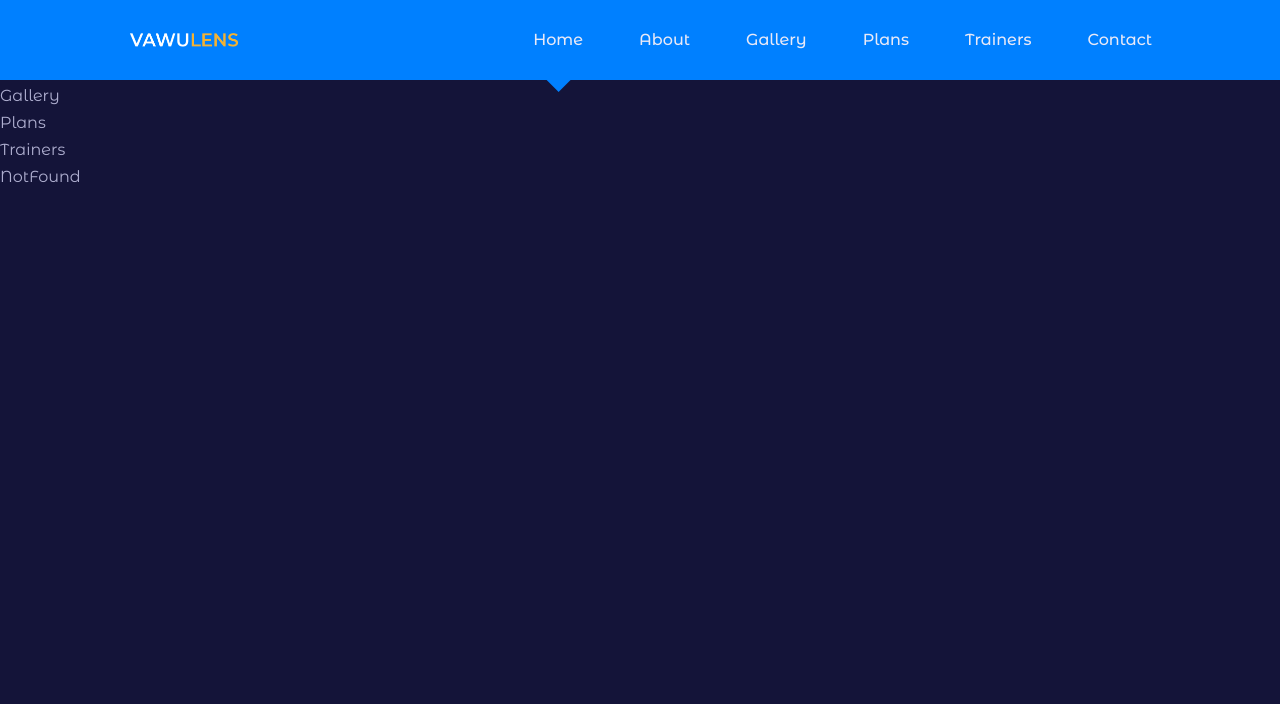
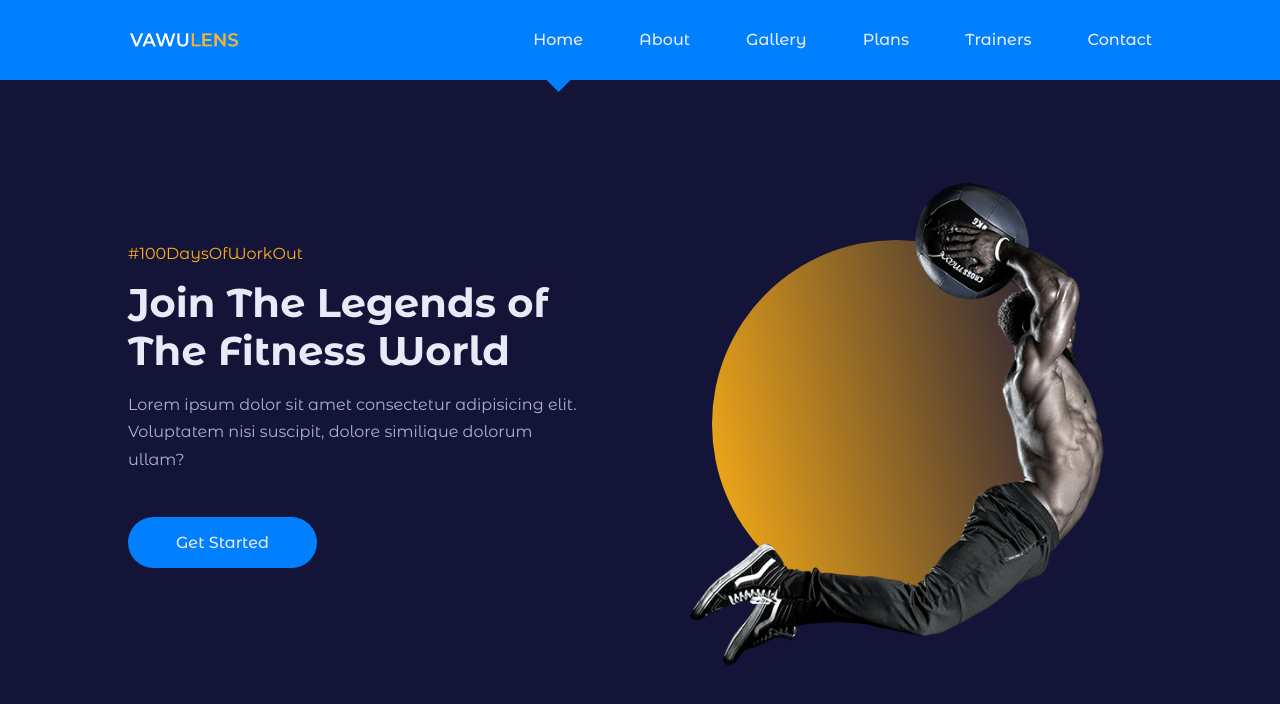
Before and after one commit to JoeTechx/gymlens, a React (Create React App) app: page / in a window 1280 px wide. Shown: the top 704 px of the page. Built offline with nearby package versions, Linux system fonts and the light colour scheme.

Commit message:
Created and Completed MainHeader

```diff
--- a/src/App.jsx
+++ b/src/App.jsx
@@ -14,13 +14,15 @@ const App = () => {
   return (
     <BrowserRouter>
     <Navbar/>
-      <Home/>
-      <About/>
-      <Contact/>
-      <Gallery/>
-      <Plans/>
-      <Trainers/>
-      <NotFound/>
+      <Routes>
+        <Route index element={<Home/>}/>
+        <Route path="about" element={<About/>}/>
+        <Route path="contact" element={<Contact/>}/>
+        <Route path="gallery" element={<Gallery/>}/>
+        <Route path="plans" element={<Plans/>}/>
+        <Route path="trainers" element={<Trainers/>}/>
+        <Route path="*" element={<NotFound/>}/>
+      </Routes>
     </BrowserRouter>
   )
 }
--- /dev/null
+++ b/src/components/MainHeader.jsx
@@ -0,0 +1,27 @@
+import{Link} from 'react-router-dom'
+import Image from "../images/main_header.png"
+const MainHeader = () => {
+  return (
+    <header className="main__header">
+      <div className="container main__header-container">
+        <div className="main__header-left">
+          <h4>#100DaysOfWorkOut</h4>
+          <h1>Join The Legends of The Fitness World</h1>
+          <p>
+            Lorem ipsum dolor sit amet consectetur adipisicing elit. Voluptatem
+            nisi suscipit, dolore similique dolorum ullam?
+          </p>
+          <Link className="btn lg" to="./plans">Get Started</Link>
+        </div>
+        <div className="main__header-right">
+          <div className="main__header-circle"></div>
+          <div className="main__header-image">
+          <img src={Image} alt="Main Header Img" />
+          </div>
+        </div>
+      </div>
+    </header>
+  );
+};
+
+export default MainHeader;
--- a/src/components/Navbar.jsx
+++ b/src/components/Navbar.jsx
@@ -12,7 +12,7 @@ const [isNavShowing, setIsNavShowing] = useState(false);
   return (
     <nav>
         <div className="container nav__container">
-            <Link to="./" className="logo">
+            <Link to="./" className="logo" onClick={() =>setIsNavShowing(false)}>
                 <img src={Logo} alt="Nav Logo" />
             </Link>
     <ul className={`nav__links ${isNavShowing ? "show__nav" : "hide__Nav"}`}>
@@ -20,13 +20,13 @@ const [isNavShowing, setIsNavShowing] = useState(false);
             links.map(({name, path}, index) => {
                 return (
                     <li key={index}>
-                        <NavLink to={path} className={({isActive}) => isActive ? 'active-nav' : ''}>{name}</NavLink>
+                        <NavLink to={path} className={({isActive}) => isActive ? 'active-nav' : ''} onClick={() => setIsNavShowing(prev => !prev)}>{name}</NavLink>
                     </li>
                 )
             })
         }
     </ul>
-    <button className="nav__toggle-btn" onClick={() => setIsNavShowing(!isNavShowing)}>
+    <button className="nav__toggle-btn" onClick={() => setIsNavShowing(prev => !prev)}>
      {
         isNavShowing ? <MdOutlineClose/> : <GoThreeBars/>
      }
--- a/src/index.css
+++ b/src/index.css
@@ -77,3 +77,33 @@ img{
     object-fit: cover;
     width: 100%;
 }
+
+
+
+.btn {
+  color: var(--color-gray-100);
+  width: fit-content;
+  margin: 0 auto;
+  padding: 0.9rem 2rem;
+  border-radius: 1.5rem;
+  background-color: var(--color-primary);
+  font-weight: 500;
+  transition: var(--transition);
+}
+.btn:hover{
+  background-color: var(--color-secondary);
+  color: var(--color-gray-600);
+}
+.btn.lg{
+  padding: 1rem 3rem;
+  border-radius: 2rem;
+}
+
+.btn.sm{
+  padding: 0.4rem 1.2rem;
+  font-size: 0.9rem;
+}
+
+.btn.sm:hover{
+  background-color: var(--color-gray-100);
+}
--- a/src/pages/home/Home.css
+++ b/src/pages/home/Home.css
@@ -0,0 +1,82 @@
+:root {
+    --primary-hue: 210;
+    --gray-hue: 240;
+    --color-primary: hsl(var(--primary-hue), 100%, 50%);
+    --color-primary-variant: hsl(var(--primary-hue), 100%, 65%);
+    --color-secondary: #ffb116;
+    --color-gray-100: hsl(var(--gray-hue), 47%, 94%);
+    --color-gray-200: hsl(var(--gray-hue), 26%, 75%);
+    --color-gray-300: hsl(var(--gray-hue), 24%, 64%);
+    --color-gray-400: hsl(var(--gray-hue), 16%, 41%);
+    --color-gray-500: hsl(var(--gray-hue), 44%, 25%);
+    --color-gray-600: hsl(var(--gray-hue), 48%, 15%);
+
+    --container-width-lg: 80%;
+    --container-width-md: 90%;
+
+    --transition: all 500ms ease;
+    --font-family: "Montserrat Alternates", sans-serif;
+  }
+
+.main__header{
+    width: 100vw;
+    height: calc(100vh - 3rem);
+    display: grid;
+    place-items: center;
+    margin-top: 3rem;
+}
+
+.main__header-container{
+    height: 100%;
+    display: grid;
+    grid-template-columns: 1fr 1fr;
+    align-items: center;
+    justify-content: space-between;
+    gap: 6rem;
+}
+
+.main__header-left{
+    margin-top: -3rem;
+}
+
+.main__header-left h4{
+    margin-bottom: 1rem;
+    color: var(--color-secondary);
+    font-weight: 400;
+}
+
+.main__header-left h1{
+    font-size: 2.5rem;
+}
+.main__header-left p{
+    margin: 1rem 0 3.5rem;
+}
+
+
+.main__header-right{
+    display: grid;
+    place-items: center;
+    position: relative;
+  }
+
+  .main__header-circle{
+    width: 23rem;
+    height: 23rem;
+    background: linear-gradient(75deg, var(--color-secondary), transparent);
+    border-radius: 50%;
+    position: absolute;
+    left: 1.5rem;
+    transition: var(--transition);
+  }
+
+  .main__header-image{
+    position: relative;
+  }
+
+  .main__header-image img{
+      width: 90%;
+}
+
+.main__header-right:hover .main__header-circle{
+    filter: blur(15px);
+}
--- a/src/pages/home/Home.jsx
+++ b/src/pages/home/Home.jsx
@@ -1,8 +1,13 @@
 import React from 'react'
+import MainHeader from '../../components/MainHeader'
+import "./Home.css"
 
 const Home = () => {
   return (
-    <div>Home</div>
+    <>
+    <MainHeader/>
+
+    </>
   )
 }
 
```
Also changed, not shown: src/components/Programs.jsx (added, +8 -0 lines).
